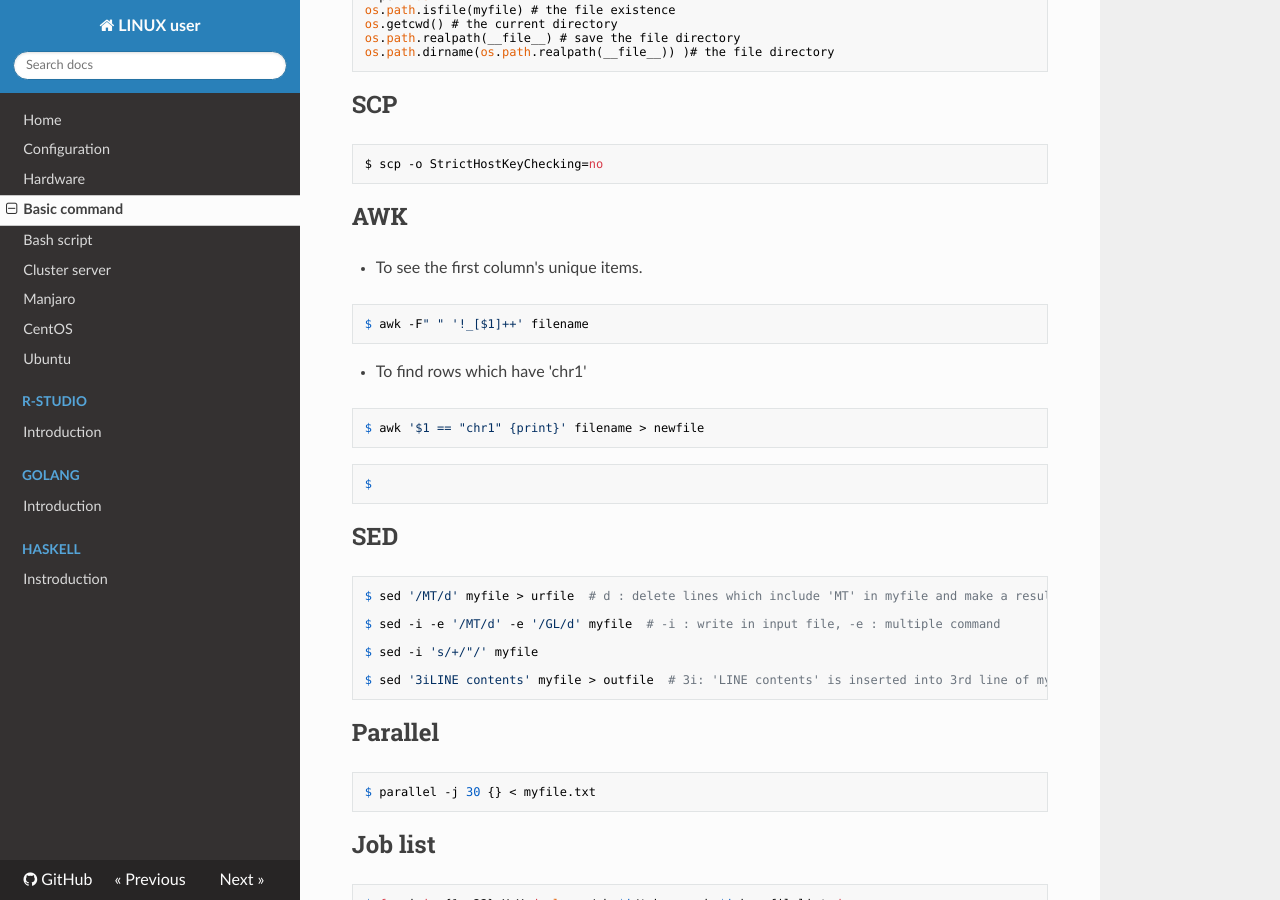
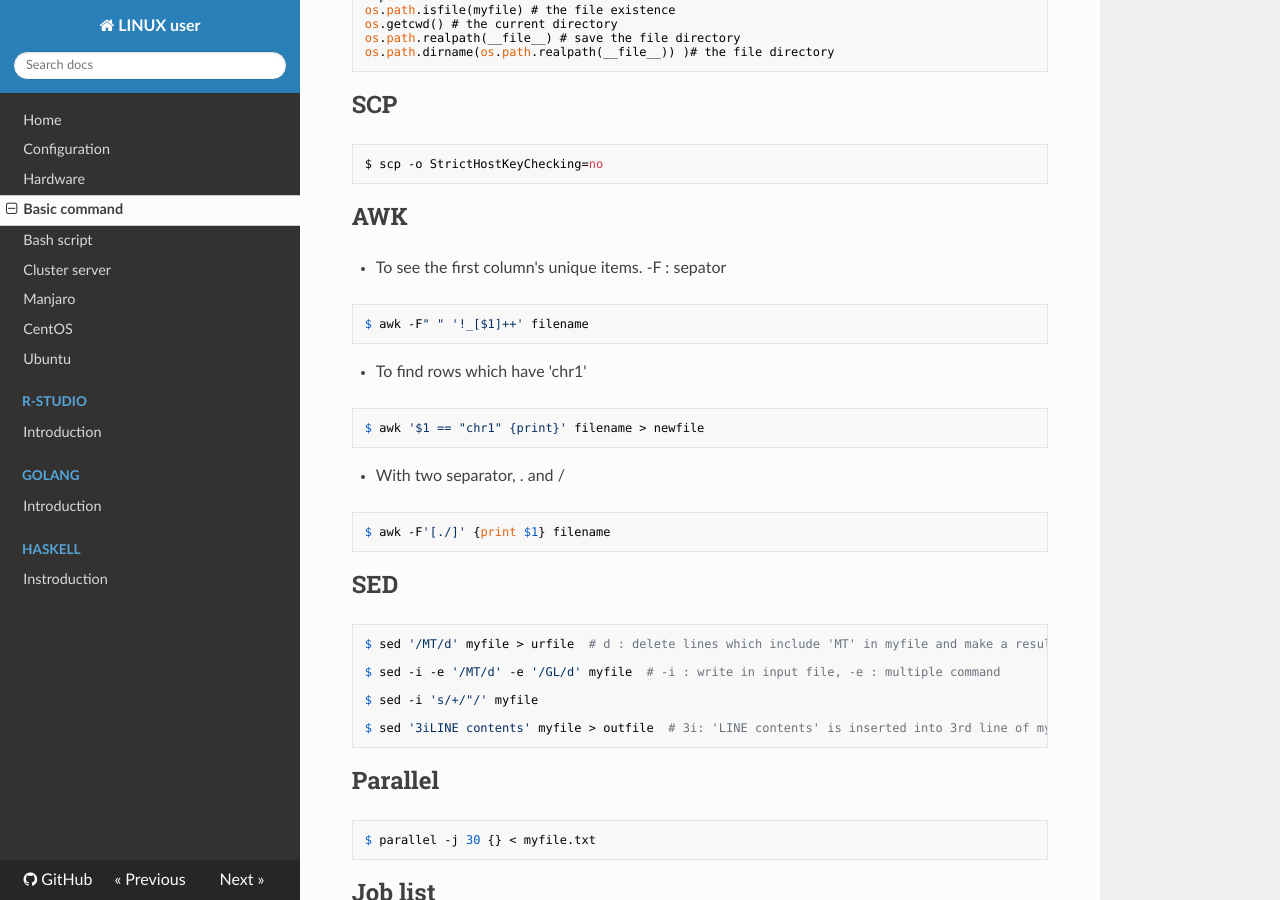
Before and after one commit to WonyoungCho/LINUX, an MkDocs documentation site: the page built from docs/basic_comm.md, in a window 1280 px wide and 900 px high, scrolled down 2128 px. Built offline with MkDocs 1.6.1, drawn with Linux system fonts in a browser that asks for light colours; nearby versions of some CDN libraries; old or Windows-style settings are respelled for this version of MkDocs.

Commit message:
Update basic_comm.md

````diff
--- a/docs/basic_comm.md
+++ b/docs/basic_comm.md
@@ -106,7 +106,7 @@ $ scp -o StrictHostKeyChecking=no
 ```
 
 ## AWK
-- To see the first column's unique items.
+- To see the first column's unique items. -F : sepator
 ```
 $ awk -F" " '!_[$1]++' filename
 ```
@@ -114,9 +114,9 @@ $ awk -F" " '!_[$1]++' filename
 ```
 $ awk '$1 == "chr1" {print}' filename > newfile
 ```
-
+- With two separator, . and /
 ```
-$
+$ awk -F'[./]' {print $1} filename
 ```
 
 ## SED
````
